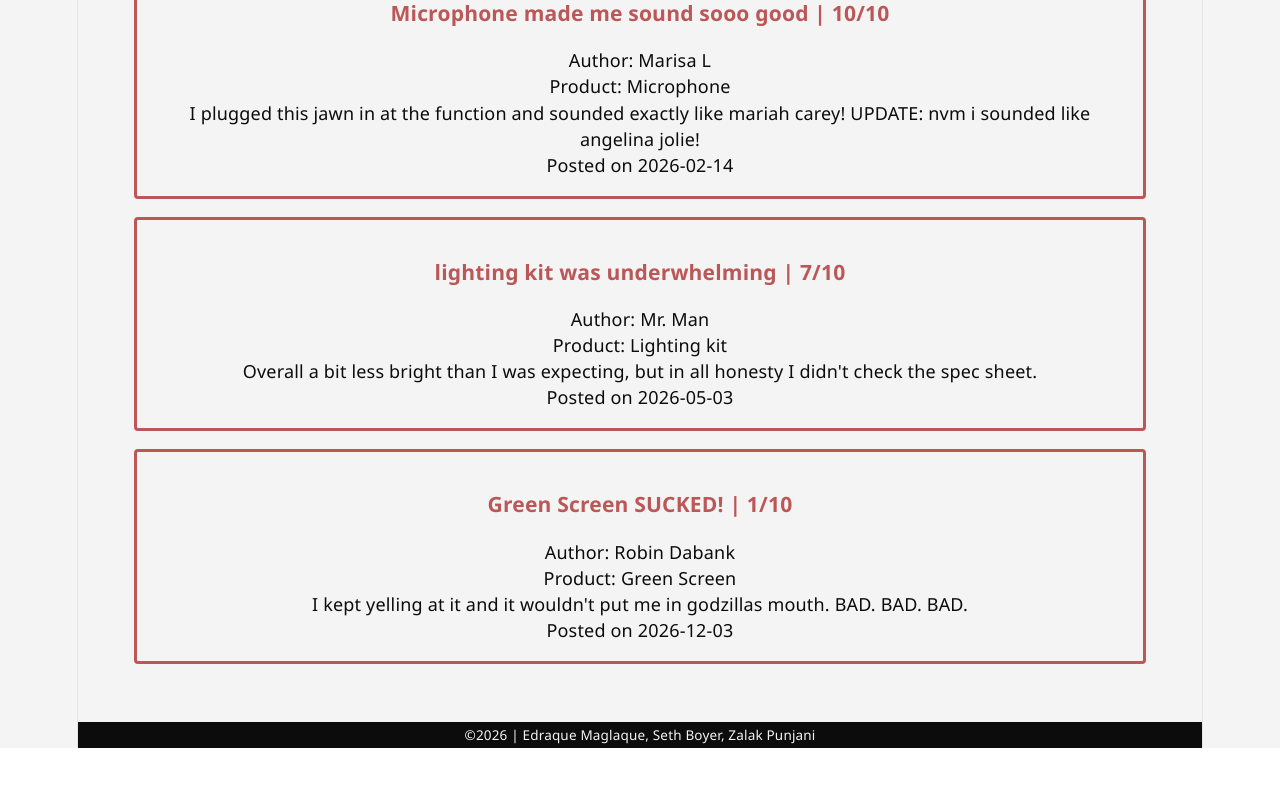
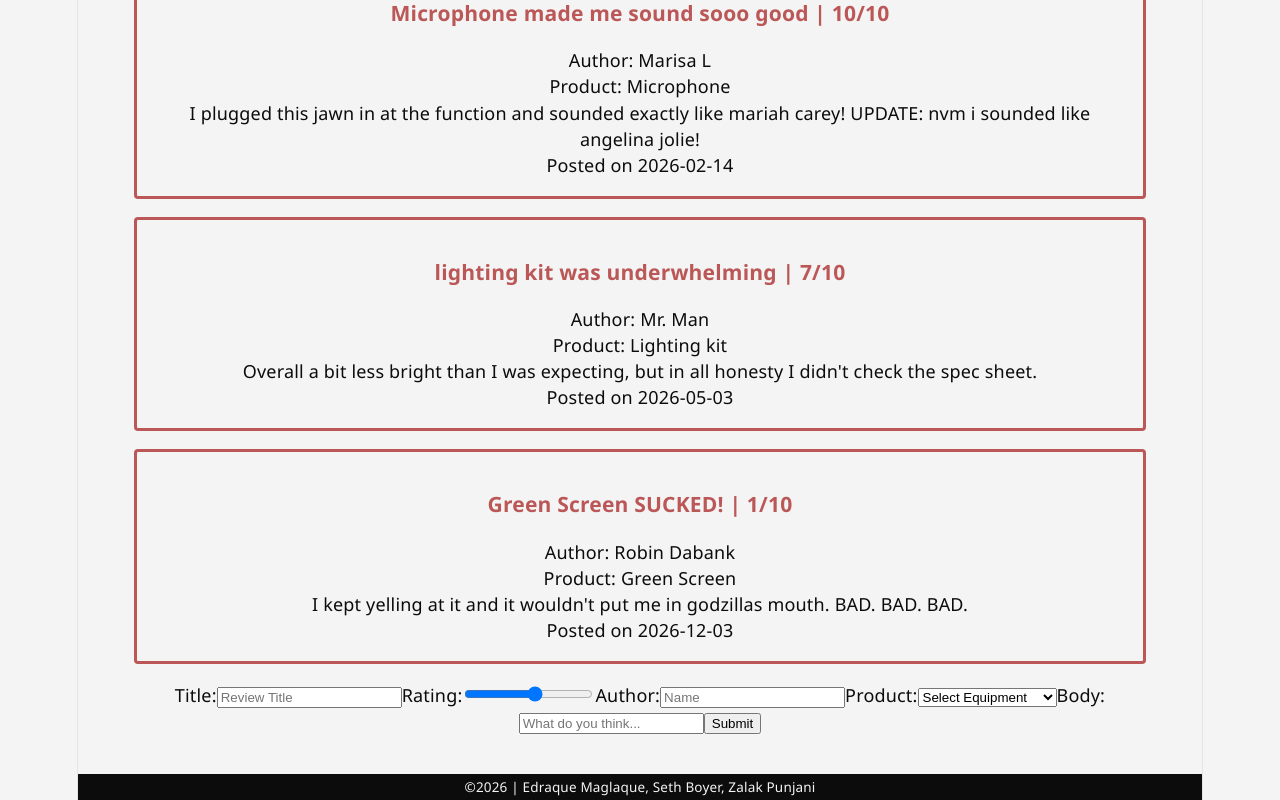
Before and after one commit to emaglaque2-rrc/full-stack-project-group-4, a React (Vite) app: page /reviews in a window 1280 px wide. Shown: the part 623-1423 px from the top of the page. Before the commit the page ends 1371 px from the top, so only its background shows below. Built offline with nearby package versions, Linux system fonts and the light colour scheme.

Commit message:
Updated review type, got most of the form done, using state to track onChange values rather than getting from formData

```diff
--- a/src/components/reviews/reviews.tsx
+++ b/src/components/reviews/reviews.tsx
@@ -1,9 +1,36 @@
 import reviews from "../../data/reviews.json"
 import type { equipmentProps } from "../../types/equipmentProps"
+import type { Review } from "../../types/review"
+import { useState } from "react"
 import "./reviews.css"
 
 function RenderReviews({equipment}: equipmentProps) {
+    const [title, setTitle] = useState<string>("")
+    const [rating, setRating] = useState<number>()
+    const [author, setAuthor] = useState<string>("")
+    const [product, setProduct] = useState<string>("")
+    const [body, setBody] = useState<string>("")
+        function handleSubmit(e: React.SubmitEvent<HTMLFormElement>) {
+            e.preventDefault()
+
+
+            let currentDate = new Date()
+            currentDate.toISOString().split('T')[0]
+
+            const review: Review = {
+                id: Date.now(),
+                title: title,
+                rating: rating,
+                author: author,
+                product: product,
+                body: body,
+                datePosted: currentDate
+            }
+
+
+        }
     return (
+        <>
         <section className="review-display">
             <h2>Product Reviews</h2>
 
@@ -17,9 +44,36 @@ function RenderReviews({equipment}: equipmentProps) {
 
                 </article>
             ))}
+        </section>
 
-        </section>
+        <form id="reviewForm" onSubmit={handleSubmit}>
+            <label htmlFor="title-field">Title:</label>
+            <input type="text" name="title" id="review-title" placeholder="Review Title" onChange={(e) => setTitle(e.target.value)}/>
+
+            <label htmlFor="rating-slider">Rating:</label>
+            <input type="range" name="rating" id="rating-slider" min={1} max={10} step={1} onChange={(e) => setRating(Number(e.target.value))}/>
+
+            <label htmlFor="author-field">Author:</label>
+            <input type="text" name="author" id="review-author" placeholder="Name" onChange={(e) => setAuthor(e.target.value)}/>
+
+            <label htmlFor="product-selection">Product:</label>
+            <select name="product" id="" onChange={(e) => setProduct(e.target.value)}>
+                <option value="">Select Equipment</option>
+                {equipment.map(equip => (
+                    <option key={equip.id} value={equip.id}>{equip.name}</option>
+                ))}
+            </select>
+
+            <label htmlFor="body-field">Body:</label>
+            <input type="text" name="body" id="review-body" placeholder="What do you think..." onChange={(e) => setBody(e.target.value)}/>
+
+            <button type="submit">Submit</button>
+        </form>
+        </>
+
+
     )
+
 }
 
 export default RenderReviews
--- a/src/types/review.ts
+++ b/src/types/review.ts
@@ -1,3 +1,5 @@
+import type { Equipment } from "./equipment";
+
 export interface Review {
     id: number;
     title: string;
```
